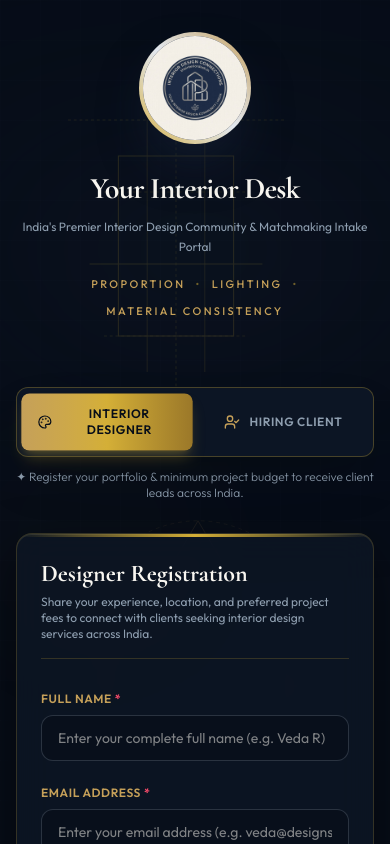
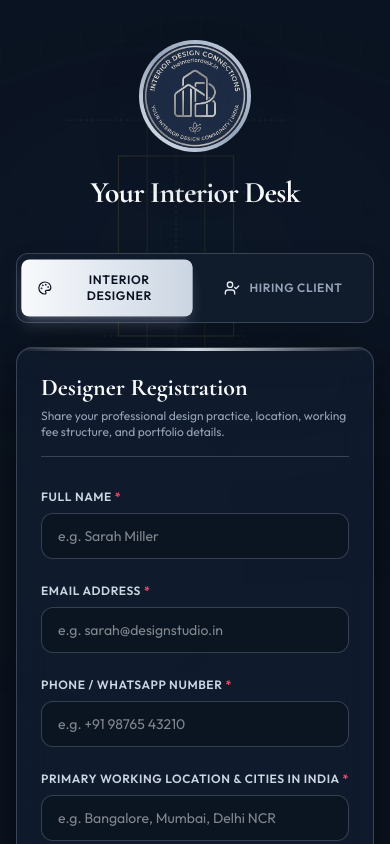
Before and after one commit to mono-xyxy/your-interior-desk, a Next.js app: page / in a window 390 px wide. Shown: the top 844 px of the page. Built offline with nearby package versions, Linux system fonts and the light colour scheme.

Commit message:
Update palette to steel navy & platinum silver matching logo emblem, replace hint names with universal placeholders, crop logo to circle without white edges, and remove sub-taglines

```diff
--- a/src/app/globals.css
+++ b/src/app/globals.css
@@ -2,16 +2,16 @@
 @import "tailwindcss";
 
 :root {
-  --bg-deep: #070D18;
-  --bg-surface: #0E1726;
-  --bg-card: rgba(16, 26, 42, 0.75);
-  --gold-primary: #D4AF37;
-  --gold-accent: #C5A059;
-  --gold-light: #F3E5AB;
-  --gold-glow: rgba(212, 175, 55, 0.25);
-  --steel-blue: #23344C;
-  --cream-white: #F8F6F0;
-  --slate-muted: #8E9EAF;
+  --bg-deep: #0B1422;
+  --bg-surface: #111C2E;
+  --bg-card: rgba(17, 28, 46, 0.85);
+  --silver-primary: #E2E8F0;
+  --silver-accent: #C0C7D0;
+  --silver-light: #F8FAFC;
+  --steel-border: rgba(226, 232, 240, 0.2);
+  --steel-blue: #1E2E48;
+  --cream-white: #F8FAFC;
+  --slate-muted: #94A3B8;
 }
 
 body {
@@ -30,79 +30,71 @@ body {
   font-family: 'Outfit', system-ui, sans-serif;
 }
 
-/* Custom Luxury Scrollbar */
+/* Custom Scrollbar */
 ::-webkit-scrollbar {
   width: 8px;
 }
 ::-webkit-scrollbar-track {
-  background: #080F1B;
+  background: #0B1422;
 }
 ::-webkit-scrollbar-thumb {
-  background: #1C2B40;
+  background: #1E2E48;
   border-radius: 4px;
-  border: 1px solid rgba(212, 175, 55, 0.3);
+  border: 1px solid rgba(226, 232, 240, 0.3);
 }
 ::-webkit-scrollbar-thumb:hover {
-  background: #C5A059;
+  background: #C0C7D0;
 }
 
-/* Glassmorphism Luxury Styling */
+/* Glassmorphism Luxury Steel Navy & Silver Styling */
 .glass-panel {
-  background: rgba(14, 23, 38, 0.75);
+  background: rgba(17, 28, 46, 0.85);
   backdrop-filter: blur(16px);
   -webkit-backdrop-filter: blur(16px);
-  border: 1px solid rgba(212, 175, 55, 0.2);
-  box-shadow: 0 20px 50px rgba(0, 0, 0, 0.5), inset 0 1px 0 rgba(243, 229, 171, 0.1);
+  border: 1px solid rgba(226, 232, 240, 0.2);
+  box-shadow: 0 20px 50px rgba(0, 0, 0, 0.6), inset 0 1px 0 rgba(255, 255, 255, 0.1);
 }
 
-.glass-panel-glow {
-  box-shadow: 0 0 35px rgba(212, 175, 55, 0.15), inset 0 0 15px rgba(212, 175, 55, 0.05);
-}
-
-/* Gold Gradient Text */
-.text-gold-gradient {
-  background: linear-gradient(135deg, #FFF6D6 0%, #D4AF37 50%, #A37E26 100%);
+/* Silver Gradient Text */
+.text-silver-gradient {
+  background: linear-gradient(135deg, #FFFFFF 0%, #E2E8F0 50%, #94A3B8 100%);
   -webkit-background-clip: text;
   -webkit-text-fill-color: transparent;
 }
 
-.border-gold-gradient {
-  border-image: linear-gradient(135deg, #D4AF37, rgba(197, 160, 89, 0.3), #D4AF37) 1;
-}
-
-/* Metallic Gold Button */
-.btn-gold {
-  background: linear-gradient(135deg, #C5A059 0%, #D4AF37 50%, #9B7829 100%);
-  color: #070D18;
+/* Brushed Metallic Silver Button */
+.btn-silver {
+  background: linear-gradient(135deg, #F8FAFC 0%, #E2E8F0 50%, #CBD5E1 100%);
+  color: #0B1422;
   font-weight: 600;
   letter-spacing: 0.05em;
   transition: all 0.3s cubic-bezier(0.4, 0, 0.2, 1);
-  box-shadow: 0 4px 20px rgba(212, 175, 55, 0.25);
+  box-shadow: 0 4px 20px rgba(226, 232, 240, 0.2);
 }
-.btn-gold:hover {
-  background: linear-gradient(135deg, #D4AF37 0%, #E6C687 50%, #C5A059 100%);
-  box-shadow: 0 6px 30px rgba(212, 175, 55, 0.45);
+.btn-silver:hover {
+  background: linear-gradient(135deg, #FFFFFF 0%, #F1F5F9 50%, #E2E8F0 100%);
+  box-shadow: 0 6px 30px rgba(226, 232, 240, 0.35);
   transform: translateY(-2px);
 }
 
-/* Luxury Input Field */
+/* Input Field */
 .luxury-input {
-  background: rgba(8, 15, 27, 0.8);
-  border: 1px solid rgba(142, 158, 175, 0.25);
-  color: #F8F6F0;
+  background: rgba(11, 20, 34, 0.85);
+  border: 1px solid rgba(148, 163, 184, 0.3);
+  color: #F8FAFC;
   transition: all 0.3s ease;
 }
 .luxury-input:focus {
   outline: none;
-  border-color: #D4AF37;
-  box-shadow: 0 0 15px rgba(212, 175, 55, 0.25);
-  background: rgba(14, 23, 38, 0.95);
+  border-color: #E2E8F0;
+  box-shadow: 0 0 15px rgba(226, 232, 240, 0.2);
+  background: rgba(17, 28, 46, 0.95);
 }
 
-/* Grid & Wireframe background pattern */
+/* Architectural Grid */
 .architectural-grid {
   background-size: 40px 40px;
   background-image:
-    linear-gradient(to right, rgba(142, 158, 175, 0.04) 1px, transparent 1px),
-    linear-gradient(to bottom, rgba(142, 158, 175, 0.04) 1px, transparent 1px);
+    linear-gradient(to right, rgba(148, 163, 184, 0.04) 1px, transparent 1px),
+    linear-gradient(to bottom, rgba(148, 163, 184, 0.04) 1px, transparent 1px);
 }
--- a/src/app/page.tsx
+++ b/src/app/page.tsx
@@ -11,12 +11,12 @@ export default function Home() {
   const [activeRole, setActiveRole] = useState<'designer' | 'client'>('designer');
 
   return (
-    <div className="min-h-screen relative flex flex-col justify-between selection:bg-[#D4AF37] selection:text-[#070D18]">
+    <div className="min-h-screen relative flex flex-col justify-between selection:bg-[#E2E8F0] selection:text-[#0B1422]">
       {/* Background visual art */}
       <ArchitecturalBackground />
 
       <main className="relative z-10 pb-16">
-        {/* Minimal Studio Intake Header */}
+        {/* Minimal Emblem Header */}
         <Header />
 
         {/* Role Switcher Tabs */}
@@ -36,12 +36,9 @@ export default function Home() {
       </main>
 
       {/* Footer */}
-      <footer className="relative z-10 py-6 border-t border-[#D4AF37]/20 text-center text-xs text-[#8E9EAF] bg-[#070D18]/90 backdrop-blur-md">
-        <div className="max-w-4xl mx-auto px-4 flex flex-col sm:flex-row items-center justify-between gap-3">
-          <p>© {new Date().getFullYear()} YourInteriorDesk. All rights reserved.</p>
-          <p className="font-serif-luxury text-sm text-[#C5A059] tracking-wider">
-            PROPORTION • LIGHTING • MATERIAL CONSISTENCY
-          </p>
+      <footer className="relative z-10 py-6 border-t border-[#E2E8F0]/15 text-center text-xs text-[#94A3B8] bg-[#0B1422]/95 backdrop-blur-md">
+        <div className="max-w-4xl mx-auto px-4 flex items-center justify-center">
+          <p>© {new Date().getFullYear()} Your Interior Desk. All rights reserved.</p>
         </div>
       </footer>
     </div>
--- a/src/components/ClientForm.tsx
+++ b/src/components/ClientForm.tsx
@@ -58,7 +58,6 @@ export default function ClientForm({ onSuccess }: ClientFormProps) {
 
       if (data.success) {
         setSubmitted(true);
-        // Reset form for next submission
         setFormData({
           fullName: '',
           email: '',
@@ -82,14 +81,14 @@ export default function ClientForm({ onSuccess }: ClientFormProps) {
   return (
     <div className="glass-panel rounded-2xl p-6 sm:p-10 relative overflow-hidden shadow-2xl">
       {/* Top accent line */}
-      <div className="absolute top-0 left-0 right-0 h-[3px] bg-gradient-to-r from-transparent via-[#D4AF37] to-transparent" />
+      <div className="absolute top-0 left-0 right-0 h-[3px] bg-gradient-to-r from-transparent via-[#E2E8F0] to-transparent" />
 
       {/* Form Title */}
-      <div className="mb-8 pb-4 border-b border-[#D4AF37]/20">
-        <h2 className="font-serif-luxury text-2xl sm:text-3xl font-bold text-[#F8F6F0]">
+      <div className="mb-8 pb-4 border-b border-[#E2E8F0]/20">
+        <h2 className="font-serif-luxury text-2xl sm:text-3xl font-bold text-[#F8FAFC]">
           Client Project Requirement Form
         </h2>
-        <p className="text-xs sm:text-sm text-[#8E9EAF] mt-1">
+        <p className="text-xs sm:text-sm text-[#94A3B8] mt-1">
           Specify your property details, location, interior budget, and room requirements to connect with verified interior designers in India.
         </p>
       </div>
@@ -117,7 +116,7 @@ export default function ClientForm({ onSuccess }: ClientFormProps) {
       <form onSubmit={handleSubmit} className="space-y-6">
         {/* Row 1: Client Full Name */}
         <div className="space-y-2">
-          <label className="block text-xs font-semibold uppercase tracking-wider text-[#C5A059]">
+          <label className="block text-xs font-semibold uppercase tracking-wider text-[#CBD5E1]">
             Client Full Name <span className="text-[#FF4D6D]">*</span>
           </label>
           <input
@@ -126,14 +125,14 @@ export default function ClientForm({ onSuccess }: ClientFormProps) {
             required
             value={formData.fullName}
             onChange={handleChange}
-            placeholder="Enter your complete full name (e.g. Rohan Veda)"
+            placeholder="e.g. James Smith"
             className="w-full px-4 py-3 rounded-xl luxury-input text-sm"
           />
         </div>
 
         {/* Row 2: Email Address */}
         <div className="space-y-2">
-          <label className="block text-xs font-semibold uppercase tracking-wider text-[#C5A059]">
+          <label className="block text-xs font-semibold uppercase tracking-wider text-[#CBD5E1]">
             Email Address <span className="text-[#FF4D6D]">*</span>
           </label>
           <input
@@ -142,14 +141,14 @@ export default function ClientForm({ onSuccess }: ClientFormProps) {
             required
             value={formData.email}
             onChange={handleChange}
-            placeholder="Enter your email address (e.g. rohan@example.com)"
+            placeholder="e.g. james@example.com"
             className="w-full px-4 py-3 rounded-xl luxury-input text-sm"
           />
         </div>
 
         {/* Row 3: Phone / WhatsApp Number */}
         <div className="space-y-2">
-          <label className="block text-xs font-semibold uppercase tracking-wider text-[#C5A059]">
+          <label className="block text-xs font-semibold uppercase tracking-wider text-[#CBD5E1]">
             Phone / WhatsApp Number <span className="text-[#FF4D6D]">*</span>
           </label>
           <input
@@ -158,14 +157,14 @@ export default function ClientForm({ onSuccess }: ClientFormProps) {
             required
             value={formData.phone}
             onChange={handleChange}
-            placeholder="Enter your contact phone number (e.g. +91 90353 33300)"
+            placeholder="e.g. +91 98765 43210"
             className="w-full px-4 py-3 rounded-xl luxury-input text-sm"
           />
         </div>
 
         {/* Row 4: Property Location in India */}
         <div className="space-y-2">
-          <label className="block text-xs font-semibold uppercase tracking-wider text-[#C5A059]">
+          <label className="block text-xs font-semibold uppercase tracking-wider text-[#CBD5E1]">
             Property Location (City / Area in India) <span className="text-[#FF4D6D]">*</span>
           </label>
           <input
@@ -174,14 +173,14 @@ export default function ClientForm({ onSuccess }: ClientFormProps) {
             required
             value={formData.location}
             onChange={handleChange}
-            placeholder="Enter property location (e.g. Whitefield, Bangalore or Bandra West, Mumbai)"
+            placeholder="e.g. Whitefield, Bangalore or Bandra West, Mumbai"
             className="w-full px-4 py-3 rounded-xl luxury-input text-sm"
           />
         </div>
 
         {/* Row 5: Offered Budget for Interior Design */}
         <div className="space-y-2">
-          <label className="block text-xs font-semibold uppercase tracking-wider text-[#C5A059]">
+          <label className="block text-xs font-semibold uppercase tracking-wider text-[#CBD5E1]">
             Offered Budget for Interior Design (₹) <span className="text-[#FF4D6D]">*</span>
           </label>
           <input
@@ -190,7 +189,7 @@ export default function ClientForm({ onSuccess }: ClientFormProps) {
             required
             value={formData.budget}
             onChange={handleChange}
-            placeholder="Enter your total budget (e.g. ₹8 Lakhs - ₹12 Lakhs total budget)"
+            placeholder="e.g. ₹8 Lakhs - ₹12 Lakhs total budget"
             className="w-full px-4 py-3 rounded-xl luxury-input text-sm"
           />
         </div>
@@ -198,7 +197,7 @@ export default function ClientForm({ onSuccess }: ClientFormProps) {
         {/* Row 6: Detailed Scope & Property Requirements */}
         <div className="space-y-2">
           <div className="flex items-center justify-between flex-wrap gap-2">
-            <label className="block text-xs font-semibold uppercase tracking-wider text-[#C5A059]">
+            <label className="block text-xs font-semibold uppercase tracking-wider text-[#CBD5E1]">
               Detailed Scope of Work & Property Description <span className="text-[#FF4D6D]">*</span>
             </label>
 
@@ -232,19 +231,19 @@ export default function ClientForm({ onSuccess }: ClientFormProps) {
           )}
         </div>
 
-        {/* Submit Button with Warm Non-Technical Language */}
+        {/* Submit Button */}
         <button
           type="submit"
           disabled={loading || !isWordCountValid}
           className={`w-full py-4 px-6 rounded-xl font-semibold text-sm tracking-wider uppercase transition-all duration-300 flex items-center justify-center gap-3 ${
             isWordCountValid && !loading
-              ? 'btn-gold shadow-lg shadow-[#D4AF37]/25 hover:scale-[1.01]'
-              : 'bg-[#1C2838] text-[#8E9EAF] cursor-not-allowed border border-[#8E9EAF]/20'
+              ? 'btn-silver shadow-lg shadow-[#E2E8F0]/20 hover:scale-[1.01]'
+              : 'bg-[#1C2838] text-[#94A3B8] cursor-not-allowed border border-[#94A3B8]/20'
           }`}
         >
           {loading ? (
             <>
-              <Loader2 className="w-5 h-5 animate-spin text-[#070D18]" />
+              <Loader2 className="w-5 h-5 animate-spin text-[#0B1422]" />
               <span>Sending Your Request...</span>
             </>
           ) : (
--- a/src/components/DesignerForm.tsx
+++ b/src/components/DesignerForm.tsx
@@ -58,7 +58,6 @@ export default function DesignerForm({ onSuccess }: DesignerFormProps) {
 
       if (data.success) {
         setSubmitted(true);
-        // Automatically reset form for next designer
         setFormData({
           fullName: '',
           email: '',
@@ -82,15 +81,15 @@ export default function DesignerForm({ onSuccess }: DesignerFormProps) {
   return (
     <div className="glass-panel rounded-2xl p-6 sm:p-10 relative overflow-hidden shadow-2xl">
       {/* Top accent line */}
-      <div className="absolute top-0 left-0 right-0 h-[3px] bg-gradient-to-r from-transparent via-[#D4AF37] to-transparent" />
+      <div className="absolute top-0 left-0 right-0 h-[3px] bg-gradient-to-r from-transparent via-[#E2E8F0] to-transparent" />
 
       {/* Form Title */}
-      <div className="mb-8 pb-4 border-b border-[#D4AF37]/20">
-        <h2 className="font-serif-luxury text-2xl sm:text-3xl font-bold text-[#F8F6F0]">
+      <div className="mb-8 pb-4 border-b border-[#E2E8F0]/20">
+        <h2 className="font-serif-luxury text-2xl sm:text-3xl font-bold text-[#F8FAFC]">
           Designer Registration
         </h2>
-        <p className="text-xs sm:text-sm text-[#8E9EAF] mt-1">
-          Share your experience, location, and preferred project fees to connect with clients seeking interior design services across India.
+        <p className="text-xs sm:text-sm text-[#94A3B8] mt-1">
+          Share your professional design practice, location, working fee structure, and portfolio details.
         </p>
       </div>
 
@@ -117,7 +116,7 @@ export default function DesignerForm({ onSuccess }: DesignerFormProps) {
       <form onSubmit={handleSubmit} className="space-y-6">
         {/* Row 1: Full Name */}
         <div className="space-y-2">
-          <label className="block text-xs font-semibold uppercase tracking-wider text-[#C5A059]">
+          <label className="block text-xs font-semibold uppercase tracking-wider text-[#CBD5E1]">
             Full Name <span className="text-[#FF4D6D]">*</span>
           </label>
           <input
@@ -126,14 +125,14 @@ export default function DesignerForm({ onSuccess }: DesignerFormProps) {
             required
             value={formData.fullName}
             onChange={handleChange}
-            placeholder="Enter your complete full name (e.g. Veda R)"
+            placeholder="e.g. Sarah Miller"
             className="w-full px-4 py-3 rounded-xl luxury-input text-sm"
           />
         </div>
 
         {/* Row 2: Email Address */}
         <div className="space-y-2">
-          <label className="block text-xs font-semibold uppercase tracking-wider text-[#C5A059]">
+          <label className="block text-xs font-semibold uppercase tracking-wider text-[#CBD5E1]">
             Email Address <span className="text-[#FF4D6D]">*</span>
           </label>
           <input
@@ -142,14 +141,14 @@ export default function DesignerForm({ onSuccess }: DesignerFormProps) {
             required
             value={formData.email}
             onChange={handleChange}
-            placeholder="Enter your email address (e.g. veda@designstudio.in)"
+            placeholder="e.g. sarah@designstudio.in"
             className="w-full px-4 py-3 rounded-xl luxury-input text-sm"
           />
         </div>
 
         {/* Row 3: Phone / WhatsApp Number */}
         <div className="space-y-2">
-          <label className="block text-xs font-semibold uppercase tracking-wider text-[#C5A059]">
+          <label className="block text-xs font-semibold uppercase tracking-wider text-[#CBD5E1]">
             Phone / WhatsApp Number <span className="text-[#FF4D6D]">*</span>
           </label>
           <input
@@ -158,14 +157,14 @@ export default function DesignerForm({ onSuccess }: DesignerFormProps) {
             required
             value={formData.phone}
             onChange={handleChange}
-            placeholder="Enter your contact phone number (e.g. +91 90353 33300)"
+            placeholder="e.g. +91 98765 43210"
             className="w-full px-4 py-3 rounded-xl luxury-input text-sm"
           />
         </div>
 
         {/* Row 4: Primary Working Location in India */}
         <div className="space-y-2">
-          <label className="block text-xs font-semibold uppercase tracking-wider text-[#C5A059]">
+          <label className="block text-xs font-semibold uppercase tracking-wider text-[#CBD5E1]">
             Primary Working Location & Cities in India <span className="text-[#FF4D6D]">*</span>
           </label>
           <input
@@ -174,14 +173,14 @@ export default function DesignerForm({ onSuccess }: DesignerFormProps) {
             required
             value={formData.location}
             onChange={handleChange}
-            placeholder="Enter your base city and operational regions (e.g. Bangalore, Mumbai, Delhi NCR)"
+            placeholder="e.g. Bangalore, Mumbai, Delhi NCR"
             className="w-full px-4 py-3 rounded-xl luxury-input text-sm"
           />
         </div>
 
         {/* Row 5: Expected Working Budget & Fee Range */}
         <div className="space-y-2">
-          <label className="block text-xs font-semibold uppercase tracking-wider text-[#C5A059]">
+          <label className="block text-xs font-semibold uppercase tracking-wider text-[#CBD5E1]">
             Expected Working Budget & Project Fee Range (₹) <span className="text-[#FF4D6D]">*</span>
           </label>
           <input
@@ -190,7 +189,7 @@ export default function DesignerForm({ onSuccess }: DesignerFormProps) {
             required
             value={formData.budget}
             onChange={handleChange}
-            placeholder="Enter your typical project budget (e.g. ₹5 Lakhs - ₹15 Lakhs for 3BHK turnkey interior)"
+            placeholder="e.g. ₹5 Lakhs - ₹15 Lakhs for 3BHK turnkey interior"
             className="w-full px-4 py-3 rounded-xl luxury-input text-sm"
           />
         </div>
@@ -198,7 +197,7 @@ export default function DesignerForm({ onSuccess }: DesignerFormProps) {
         {/* Row 6: Detailed Professional Overview */}
         <div className="space-y-2">
           <div className="flex items-center justify-between flex-wrap gap-2">
-            <label className="block text-xs font-semibold uppercase tracking-wider text-[#C5A059]">
+            <label className="block text-xs font-semibold uppercase tracking-wider text-[#CBD5E1]">
               Professional Experience & Portfolio Description <span className="text-[#FF4D6D]">*</span>
             </label>
 
@@ -232,19 +231,19 @@ export default function DesignerForm({ onSuccess }: DesignerFormProps) {
           )}
         </div>
 
-        {/* Submit Button with Warm Non-Technical Language */}
+        {/* Submit Button */}
         <button
           type="submit"
           disabled={loading || !isWordCountValid}
           className={`w-full py-4 px-6 rounded-xl font-semibold text-sm tracking-wider uppercase transition-all duration-300 flex items-center justify-center gap-3 ${
             isWordCountValid && !loading
-              ? 'btn-gold shadow-lg shadow-[#D4AF37]/25 hover:scale-[1.01]'
-              : 'bg-[#1C2838] text-[#8E9EAF] cursor-not-allowed border border-[#8E9EAF]/20'
+              ? 'btn-silver shadow-lg shadow-[#E2E8F0]/20 hover:scale-[1.01]'
+              : 'bg-[#1C2838] text-[#94A3B8] cursor-not-allowed border border-[#94A3B8]/20'
           }`}
         >
           {loading ? (
             <>
-              <Loader2 className="w-5 h-5 animate-spin text-[#070D18]" />
+              <Loader2 className="w-5 h-5 animate-spin text-[#0B1422]" />
               <span>Sending Profile Details...</span>
             </>
           ) : (
--- a/src/components/Header.tsx
+++ b/src/components/Header.tsx
@@ -5,13 +5,13 @@ import Image from 'next/image';
 
 export default function Header() {
   return (
-    <header className="relative z-10 pt-8 pb-4 px-4 text-center max-w-3xl mx-auto">
-      {/* Official Brand Logo Emblem */}
-      <div className="flex justify-center mb-6">
-        <div className="relative w-28 h-28 sm:w-32 sm:h-32 rounded-full p-1 bg-gradient-to-tr from-[#D4AF37] via-[#E2E8F0] to-[#C5A059] shadow-2xl shadow-[#1C2A44]/50 hover:scale-105 transition-transform duration-300">
+    <header className="relative z-10 pt-10 pb-4 px-4 text-center max-w-3xl mx-auto">
+      {/* Official Circular Logo Emblem (Cropped) */}
+      <div className="flex justify-center mb-5">
+        <div className="relative w-28 h-28 sm:w-32 sm:h-32 rounded-full p-1 bg-gradient-to-tr from-[#E2E8F0] via-[#94A3B8] to-[#CBD5E1] shadow-2xl shadow-[#0B1422]/80 hover:scale-105 transition-transform duration-300">
           <div className="w-full h-full rounded-full overflow-hidden relative bg-[#16233B]">
             <Image
-              src="/logo.jpeg"
+              src="/logo_cropped.png"
               alt="Your Interior Desk Logo"
               fill
               className="object-cover"
@@ -22,22 +22,9 @@ export default function Header() {
       </div>
 
       {/* Brand Title */}
-      <h1 className="font-serif-luxury text-3xl sm:text-4xl md:text-5xl font-bold text-[#F8F6F0] tracking-tight leading-snug">
+      <h1 className="font-serif-luxury text-3xl sm:text-4xl md:text-5xl font-bold text-[#F8FAFC] tracking-tight leading-snug">
         Your Interior Desk
       </h1>
-
-      <p className="text-xs sm:text-sm text-[#8E9EAF] max-w-lg mx-auto mt-2 font-normal leading-relaxed">
-        India&apos;s Premier Interior Design Community & Matchmaking Intake Portal
-      </p>
-
-      {/* Slogan Pill */}
-      <div className="flex items-center justify-center gap-2.5 sm:gap-3 my-5 text-[11px] sm:text-xs uppercase tracking-[0.22em] text-[#C5A059] font-medium flex-wrap">
-        <span>PROPORTION</span>
-        <span className="text-[#D4AF37]/50">•</span>
-        <span>LIGHTING</span>
-        <span className="text-[#D4AF37]/50">•</span>
-        <span>MATERIAL CONSISTENCY</span>
-      </div>
     </header>
   );
 }
--- a/src/components/RoleSelector.tsx
+++ b/src/components/RoleSelector.tsx
@@ -10,19 +10,19 @@ interface RoleSelectorProps {
 
 export default function RoleSelector({ activeRole, onChangeRole }: RoleSelectorProps) {
   return (
-    <div className="relative z-10 max-w-xl mx-auto my-8 px-4">
-      <div className="p-1.5 rounded-xl bg-[#0E1726]/90 border border-[#D4AF37]/30 backdrop-blur-md shadow-2xl flex gap-2">
+    <div className="relative z-10 max-w-xl mx-auto my-6 px-4">
+      <div className="p-1.5 rounded-xl bg-[#111C2E]/90 border border-[#E2E8F0]/20 backdrop-blur-md shadow-2xl flex gap-2">
         {/* Designer Button */}
         <button
           type="button"
           onClick={() => onChangeRole('designer')}
           className={`flex-1 py-3 px-4 rounded-lg flex items-center justify-center gap-2.5 text-xs sm:text-sm font-semibold tracking-wider transition-all duration-300 ${
             activeRole === 'designer'
-              ? 'bg-gradient-to-r from-[#C5A059] via-[#D4AF37] to-[#9B7829] text-[#070D18] shadow-lg shadow-[#D4AF37]/25 scale-[1.02]'
-              : 'text-[#8E9EAF] hover:text-[#F8F6F0] hover:bg-[#162338]'
+              ? 'bg-gradient-to-r from-[#F8FAFC] via-[#E2E8F0] to-[#CBD5E1] text-[#0B1422] shadow-lg shadow-[#E2E8F0]/20 scale-[1.02]'
+              : 'text-[#94A3B8] hover:text-[#F8FAFC] hover:bg-[#18263D]'
           }`}
         >
-          <Palette className={`w-4 h-4 ${activeRole === 'designer' ? 'text-[#070D18]' : 'text-[#C5A059]'}`} />
+          <Palette className={`w-4 h-4 ${activeRole === 'designer' ? 'text-[#0B1422]' : 'text-[#E2E8F0]'}`} />
           <span>INTERIOR DESIGNER</span>
         </button>
 
@@ -32,21 +32,14 @@ export default function RoleSelector({ activeRole, onChangeRole }: RoleSelectorP
           onClick={() => onChangeRole('client')}
           className={`flex-1 py-3 px-4 rounded-lg flex items-center justify-center gap-2.5 text-xs sm:text-sm font-semibold tracking-wider transition-all duration-300 ${
             activeRole === 'client'
-              ? 'bg-gradient-to-r from-[#C5A059] via-[#D4AF37] to-[#9B7829] text-[#070D18] shadow-lg shadow-[#D4AF37]/25 scale-[1.02]'
-              : 'text-[#8E9EAF] hover:text-[#F8F6F0] hover:bg-[#162338]'
+              ? 'bg-gradient-to-r from-[#F8FAFC] via-[#E2E8F0] to-[#CBD5E1] text-[#0B1422] shadow-lg shadow-[#E2E8F0]/20 scale-[1.02]'
+              : 'text-[#94A3B8] hover:text-[#F8FAFC] hover:bg-[#18263D]'
           }`}
         >
-          <UserCheck className={`w-4 h-4 ${activeRole === 'client' ? 'text-[#070D18]' : 'text-[#C5A059]'}`} />
+          <UserCheck className={`w-4 h-4 ${activeRole === 'client' ? 'text-[#0B1422]' : 'text-[#E2E8F0]'}`} />
           <span>HIRING CLIENT</span>
         </button>
       </div>
-
-      {/* Role Sub-description */}
-      <p className="text-center text-xs text-[#8E9EAF] mt-3 font-light">
-        {activeRole === 'designer'
-          ? '✦ Register your portfolio & minimum project budget to receive client leads across India.'
-          : '✦ Submit your interior requirements & budget to connect with top interior designers in India.'}
-      </p>
     </div>
   );
 }
```
Also changed, not shown: public/logo_cropped.png (added).
